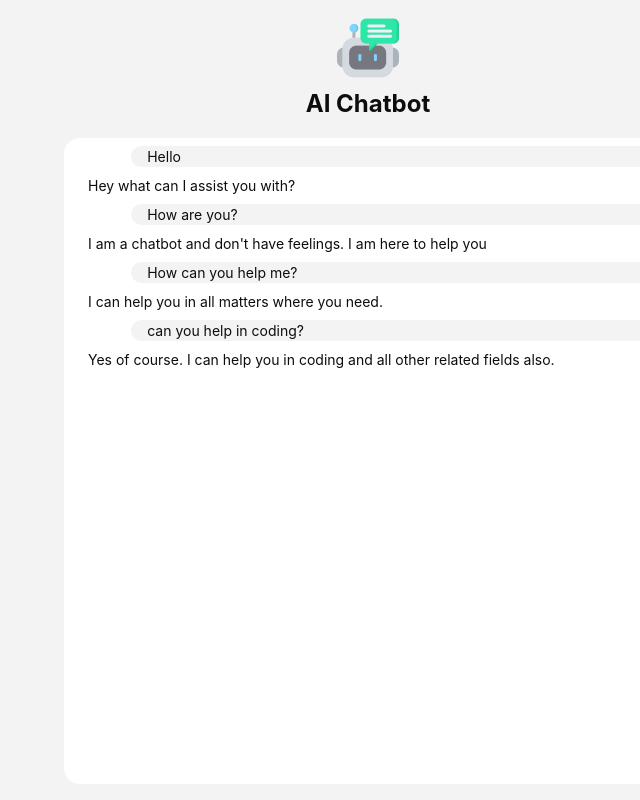
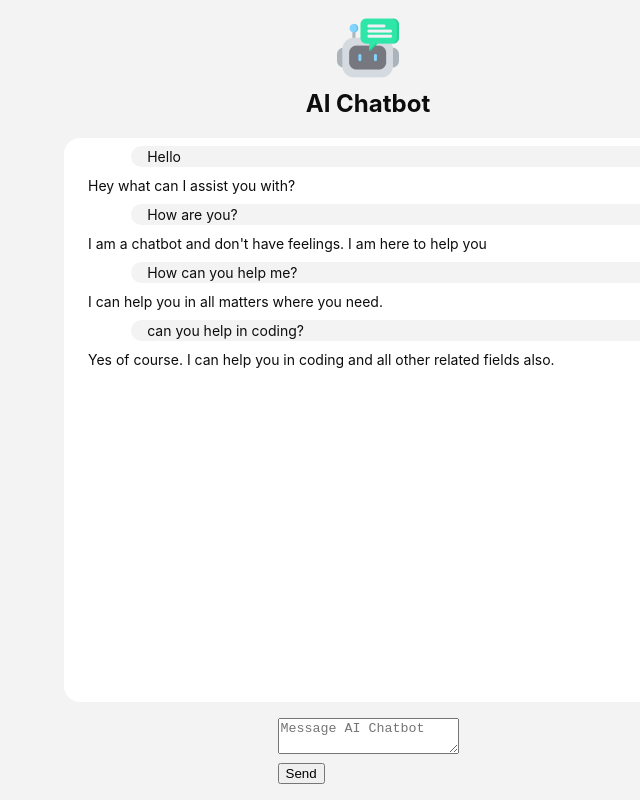
Before and after one commit to muhammadmueenarif/React-AI-Chatbot-with-Chatgpt-and-Gemini, a React (Vite) app: page / in a window 1280 px wide. Shown: the whole page, without its empty margins (272-912 px from the left). Built offline with nearby package versions, Linux system fonts and the light colour scheme.

Commit message:
added send button, img and control folder

```diff
--- a/src/App.jsx
+++ b/src/App.jsx
@@ -1,4 +1,5 @@
 import { Chat } from './components/Chat/Chat'
+import { Controls } from './components/Controls/Controls';
 import styles from './App.module.css'
 import { useState } from 'react'
 function App() {
@@ -13,6 +14,7 @@ function App() {
         {/* sending props */}
         <Chat messages={messages}/>
       </div>
+      <Controls/>
     </div>
   )
 }
--- /dev/null
+++ b/src/components/Controls/Controls.jsx
@@ -0,0 +1,10 @@
+export function Controls() {
+    return (
+        <div>
+            <div>
+                <textarea placeholder="Message AI Chatbot"/>
+            </div>
+            <button>Send</button>
+        </div>
+    )
+}
```
Also changed, not shown: public/send_24dp_FFFFFF_FILL0_wght400_GRAD0_opsz24.svg (added).
